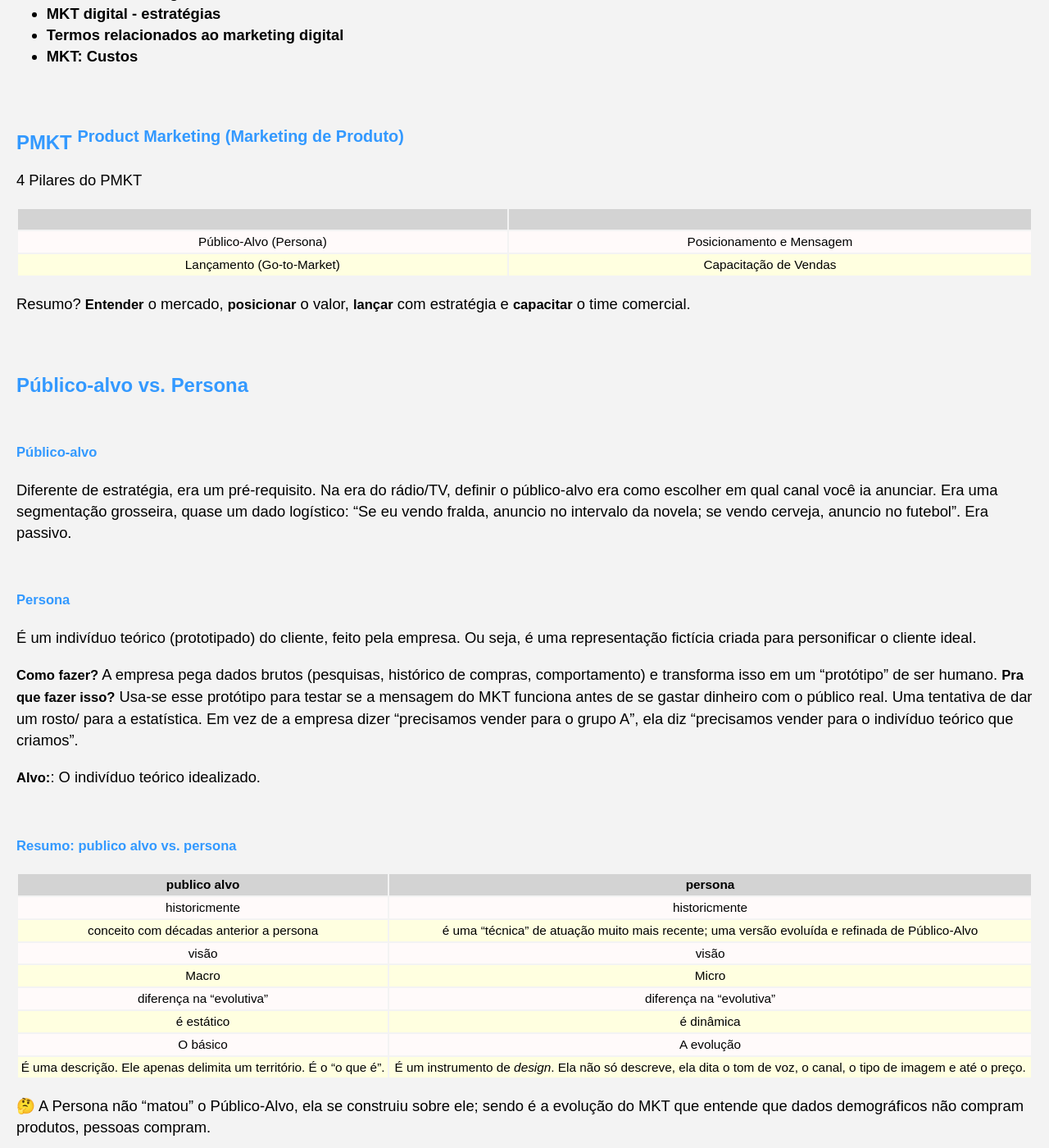
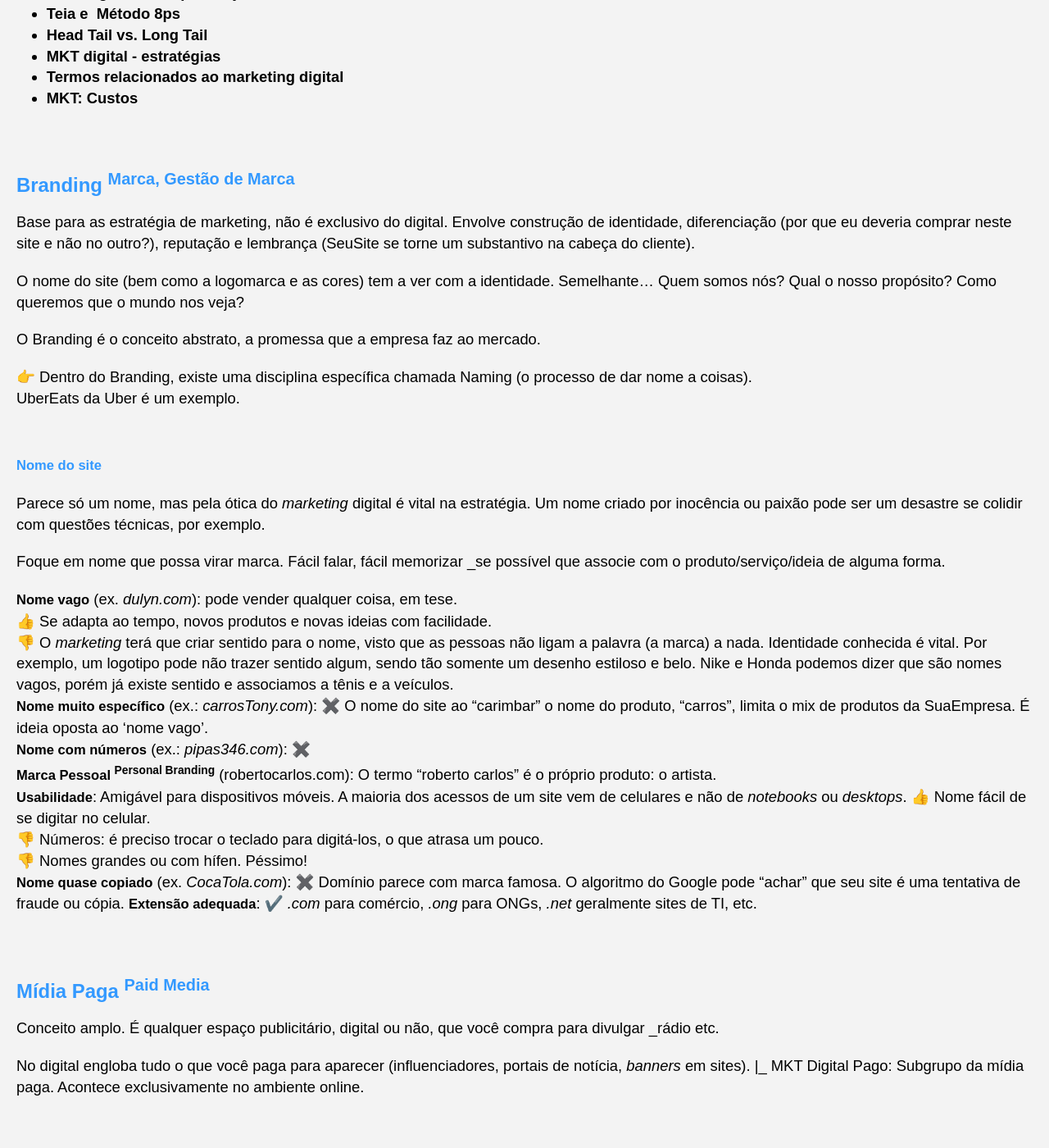
Before and after one commit to Joesynth/joesynth.github.io, a Jekyll site: the page built from _posts/2021-12-12-marketing-digital.md, in a window 1280 px wide and 1400 px high, scrolled down 509 px. Shown: the whole window at 82% size. Built offline with Jekyll 4.4.1, drawn with Linux system fonts in a browser that asks for light colours; some of the changed text lies outside the part shown.

Commit message:
Update 2021-12-12-marketing-digital.md

```diff
--- a/_posts/2021-12-12-marketing-digital.md
+++ b/_posts/2021-12-12-marketing-digital.md
@@ -5,6 +5,8 @@ Apresentamos um tutorial voltado para micro e pequenas empresas, marcas.  Indo
 
 📚️ *MKT*: abreviação de marketing.
 
+- Branding
+- Mídia Paga
 - PMKT
 - Público-alvo vs. Persona
 - MKT Digital: Principais objetivos
@@ -13,6 +15,48 @@ Apresentamos um tutorial voltado para micro e pequenas empresas, marcas.  Indo
 - MKT digital - estratégias
 - Termos relacionados ao marketing digital
 - MKT: Custos
+
+## Branding <sup>Marca, Gestão de Marca</sup>
+
+Base para as estratégia de marketing, não é exclusivo do digital. Envolve construção de identidade, diferenciação (por que eu deveria comprar neste site e não no outro?), reputação e lembrança (SeuSite se torne um substantivo na cabeça do cliente).
+
+O nome do site (bem como a logomarca e as cores) tem a ver com a identidade. Semelhante... Quem somos nós? Qual o nosso propósito? Como queremos que o mundo nos veja?
+
+O Branding é o conceito abstrato, a promessa que a empresa faz ao mercado.
+
+👉️ Dentro do Branding, existe uma disciplina específica chamada Naming (o processo de dar nome a coisas).
+UberEats da Uber é um exemplo.
+
+
+###### Nome do site
+
+Parece só um nome, mas pela ótica do *marketing* digital é vital na estratégia. Um nome criado por inocência ou paixão pode ser um desastre se colidir com questões técnicas, por exemplo.
+
+Foque em nome que possa virar marca. Fácil falar, fácil memorizar _se possível que associe com o produto/serviço/ideia de alguma forma.
+
+
+
+**Nome vago** (ex. *dulyn.com*): pode vender qualquer coisa, em tese.
+👍️ Se adapta ao tempo, novos produtos e novas ideias com facilidade.
+👎️ O *marketing* terá que criar sentido para o nome, visto que as pessoas não ligam a palavra (a marca) a nada. Identidade conhecida é vital. Por exemplo, um logotipo pode não trazer sentido algum, sendo tão somente um desenho estiloso e belo. Nike e Honda podemos dizer que são nomes vagos, porém já existe sentido e associamos a tênis e a veículos.
+**Nome muito específico** (ex.: *carrosTony.com*): ✖️ O nome do site ao "carimbar" o nome do produto, "carros", limita o mix de produtos da SuaEmpresa. É ideia oposta ao 'nome vago'.
+**Nome com números** (ex.: *pipas346.com*): ✖️
+**Marca Pessoal <sup>Personal Branding</sup>** (robertocarlos.com): O termo "roberto carlos" é o próprio produto: o artista.
+**Usabilidade**: Amigável para dispositivos móveis. A maioria dos acessos de um site vem de celulares e não de *notebooks* ou *desktops*.
+👍️ Nome fácil de se digitar no celular.
+👎️ Números: é preciso trocar o teclado para digitá-los, o que atrasa um pouco.
+👎️ Nomes grandes ou com hífen. Péssimo!
+**Nome quase copiado** (ex. *CocaTola.com*): ✖️ Domínio parece com marca famosa. O algoritmo do Google pode "achar" que seu site é uma tentativa de fraude ou cópia.
+**Extensão adequada**: ✔️ *.com* para comércio, *.ong* para ONGs, *.net* geralmente sites de TI, etc.
+
+
+## Mídia Paga <sup>Paid Media</sup>
+
+Conceito amplo. É qualquer espaço publicitário, digital ou não, que você compra para divulgar _rádio etc.
+
+No digital engloba tudo o que você paga para aparecer (influenciadores, portais de notícia, *banners* em sites).
+|_ MKT Digital Pago: Subgrupo da mídia paga. Acontece exclusivamente no ambiente online.
+
 
 
 ## PMKT <sup>Product Marketing (Marketing de Produto)</sup>
@@ -160,21 +204,9 @@ Long Tail: Niche Market, Mercado de Nicho, Cauda.
 
 ###### Head Tail / Long Tail: Exemplos de produto
 
-📚️ Marketing de Massa <sup>*Mass Marketing*</sup>: <small>Estratégia de negócio que trata o mercado como um todo, ignora as diferenças de nichos.</small>
-
-<img src="https://cdn.prod.website-files.com/655cf2bd3b99fedfc8da27d1/655cf2bd3b99fedfc8da2c5a_Marketing%20pol%C3%ADtico.png" width="120" />**O político**: Exemplo clássico do uso de **Marketing de Massa**.
-
-<img src="https://f.i.uol.com.br/fotografia/2021/06/25/162465761160d64ecb0596c_1624657611_3x2_md.jpg" width="120" />**Lula e Bolsonaro**: A princípio Short Head, pelo volume massivo, mas opera-se na lógica de nicho algoritmo. Cada um desses produtos (de ideias) utilizam várias palavras-chaves.
+Veja Estratégias de MKT Digital.
 
 
-|Lula|Bolsonaro|
-|:---:|:---:|
-|meio-ambiente|armas|
-
-
-
-🤔️ Antigamente um político poderia evitar falar coisas feias (para não perder votos). Mas hoje, fala-se para o nicho (cliente).
-🤔️ O cliente quanto mais interage (digitalmente) mais alimenta o ciclo.
 
 ## MKT digital - estratégias
 
@@ -196,12 +228,9 @@ Vide [Estratégias de MKT Digital](/private).
 ✔ Ciclo de Vida de um mercado
 ✔ Ciclo de Vida do produto ou serviço
 
-Mídia Paga <sup>Paid Media</sup>: Conceito mais amplo. É qualquer espaço publicitário, digital ou não, que você compra para divulgar _rádio etc.
-No digital engloba tudo o que você paga para aparecer (influenciadores, portais de notícia, *banners* em sites).
-|_ MKT Digital Pago: Subgrupo da mídia paga. Acontece exclusivamente no ambiente online.
 
 
-<img src="https://neilpatel.com/wp-content/uploads/2019/11/cobranca-dos-anuncuios-de-site-no-google.jpeg" width="119" height="80" />Mais termos relacionados ao *MKT digital* incluem:
+<img src="https://neilpatel.com/wp-content/uploads/2019/11/cobranca-dos-anuncuios-de-site-no-google.jpeg" width="120" />Mais termos relacionados ao *MKT digital* incluem:
 ● Busca orgânica do Google e SERP,
 ● Fan Page (Facebook),
 ● Ferramentas de anúncio para sua estratégia digital,
```
